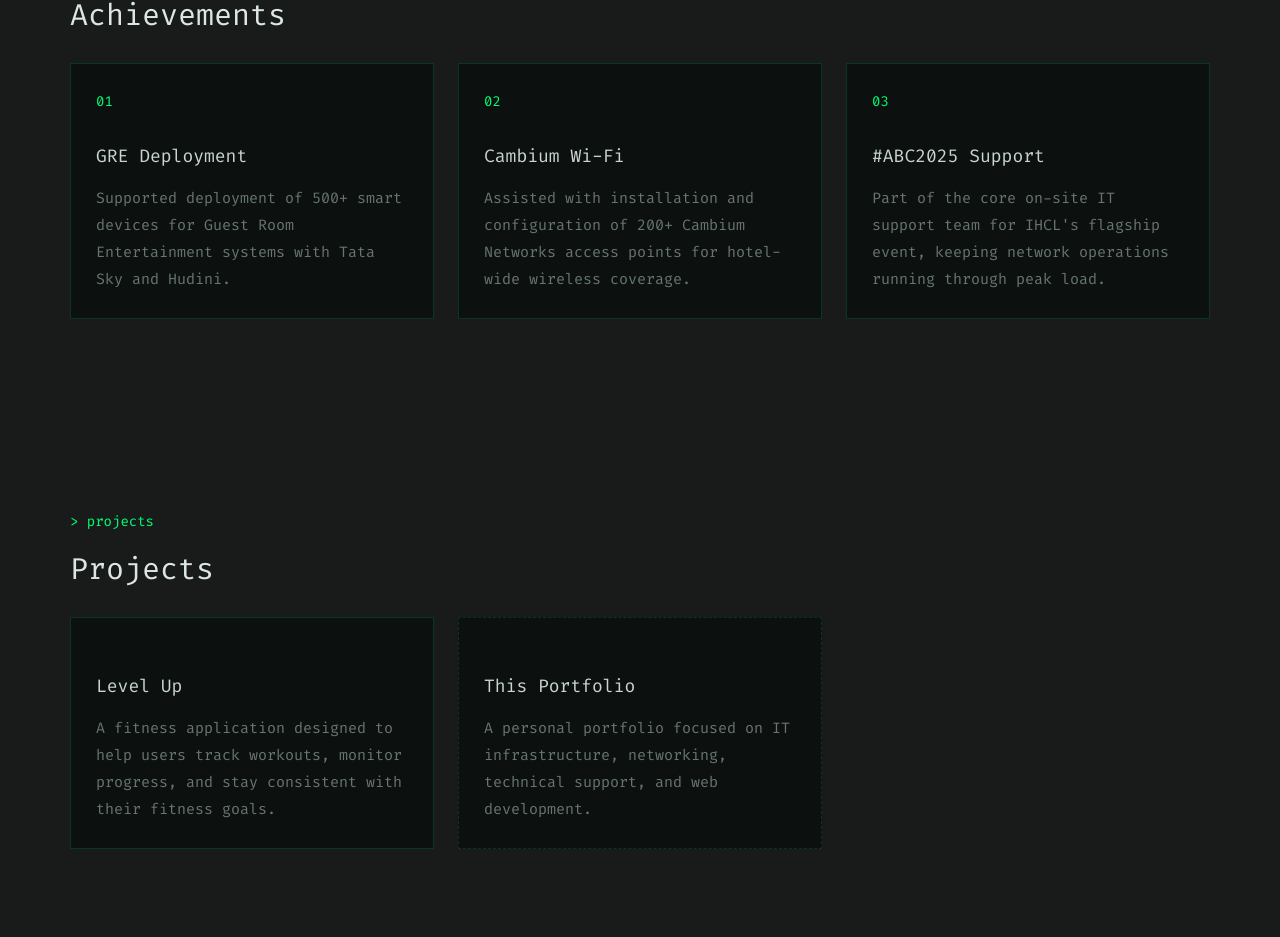
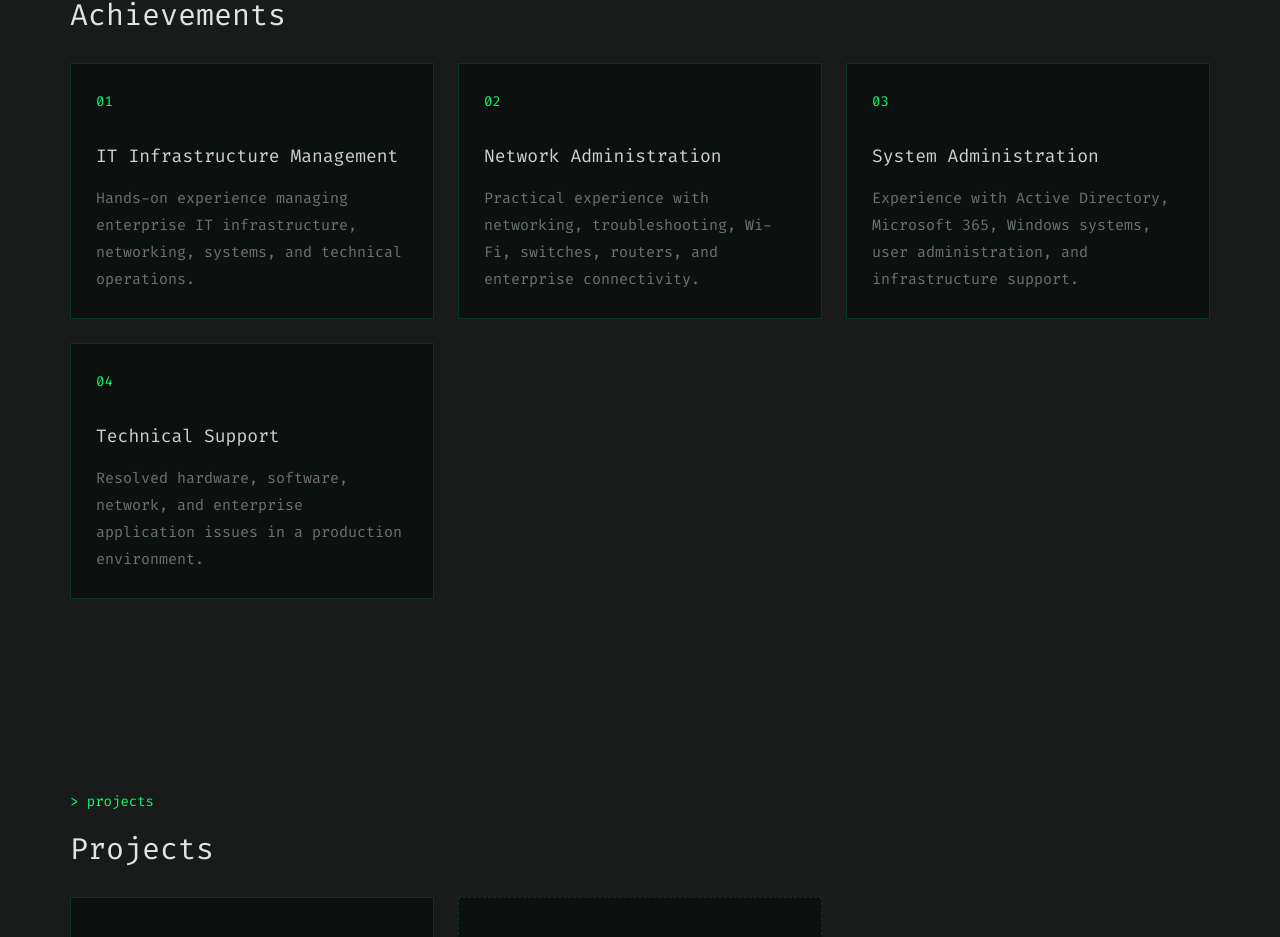
Before and after one commit to nitunjaychauhan4354-ctrl/nitunjay-portfolio, a React (Vite) app: page / in a window 1280 px wide. Shown: the part 3532-4469 px from the top of the page. Built offline with nearby package versions, Linux system fonts and the light colour scheme.

Commit message:
Achivements

```diff
--- a/src/components/Achievements.jsx
+++ b/src/components/Achievements.jsx
@@ -1,27 +1,6 @@
+import { achievements } from "../data/Achivemnets";
+
 function Achievements() {
-    const achievements = [
-        {
-            number: "01",
-            title: "GRE Deployment",
-            description:
-                "Supported deployment of 500+ smart devices for Guest Room Entertainment systems with Tata Sky and Hudini.",
-        },
-
-        {
-            number: "02",
-            title: "Cambium Wi-Fi",
-            description:
-                "Assisted with installation and configuration of 200+ Cambium Networks access points for hotel-wide wireless coverage.",
-        },
-
-        {
-            number: "03",
-            title: "#ABC2025 Support",
-            description:
-                "Part of the core on-site IT support team for IHCL's flagship event, keeping network operations running through peak load.",
-        },
-    ];
-
     return (
         <section id="achievements" className="section">
             <p className="section-label">
--- /dev/null
+++ b/src/data/Achivemnets.js
@@ -0,0 +1,26 @@
+export const achievements = [
+    {
+        number: "01",
+        title: "IT Infrastructure Management",
+        description:
+            "Hands-on experience managing enterprise IT infrastructure, networking, systems, and technical operations."
+    },
+    {
+        number: "02",
+        title: "Network Administration",
+        description:
+            "Practical experience with networking, troubleshooting, Wi-Fi, switches, routers, and enterprise connectivity."
+    },
+    {
+        number: "03",
+        title: "System Administration",
+        description:
+            "Experience with Active Directory, Microsoft 365, Windows systems, user administration, and infrastructure support."
+    },
+    {
+        number: "04",
+        title: "Technical Support",
+        description:
+            "Resolved hardware, software, network, and enterprise application issues in a production environment."
+    }
+];
```
Also changed, not shown: 1 other file (tests, documents, lock files or other folders).
